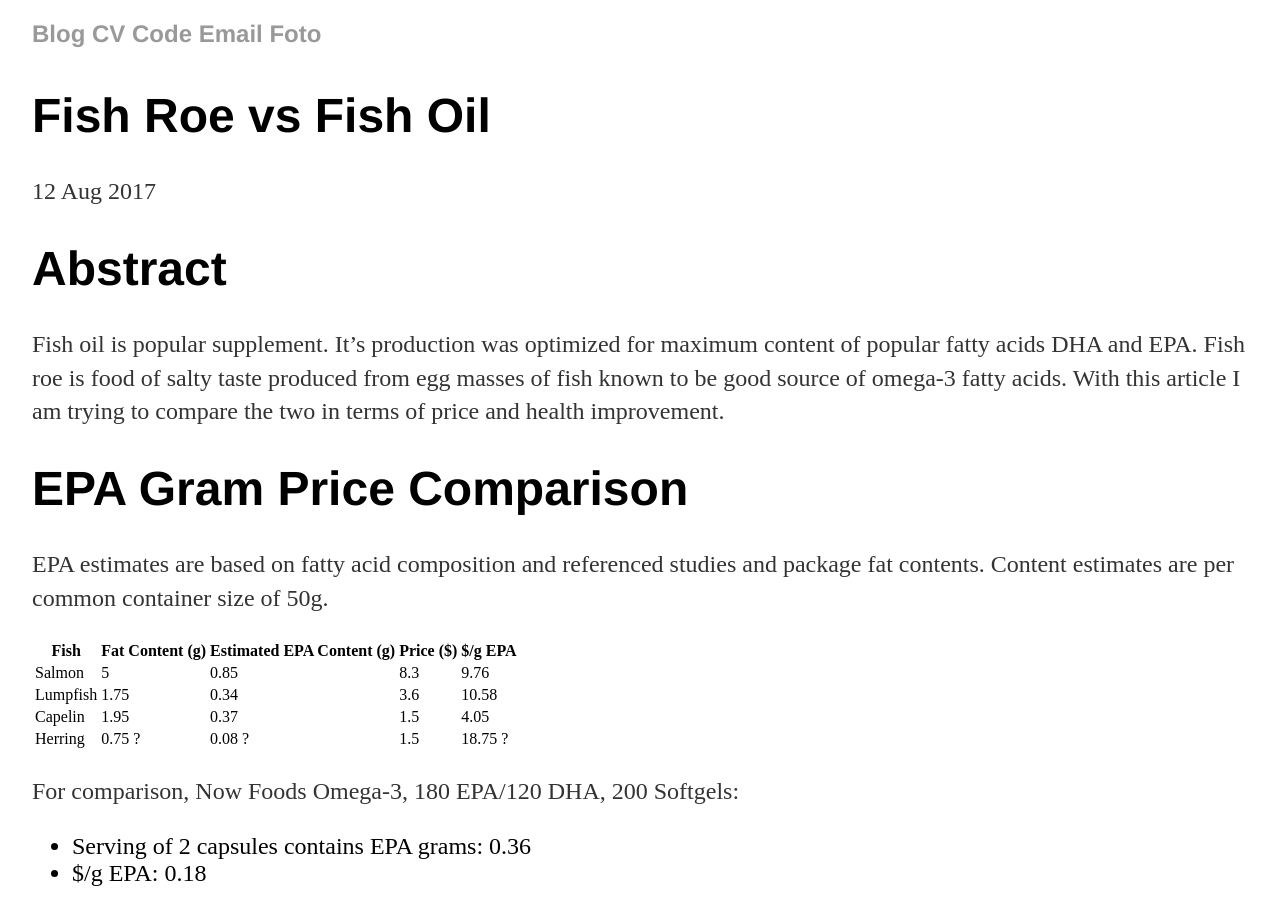
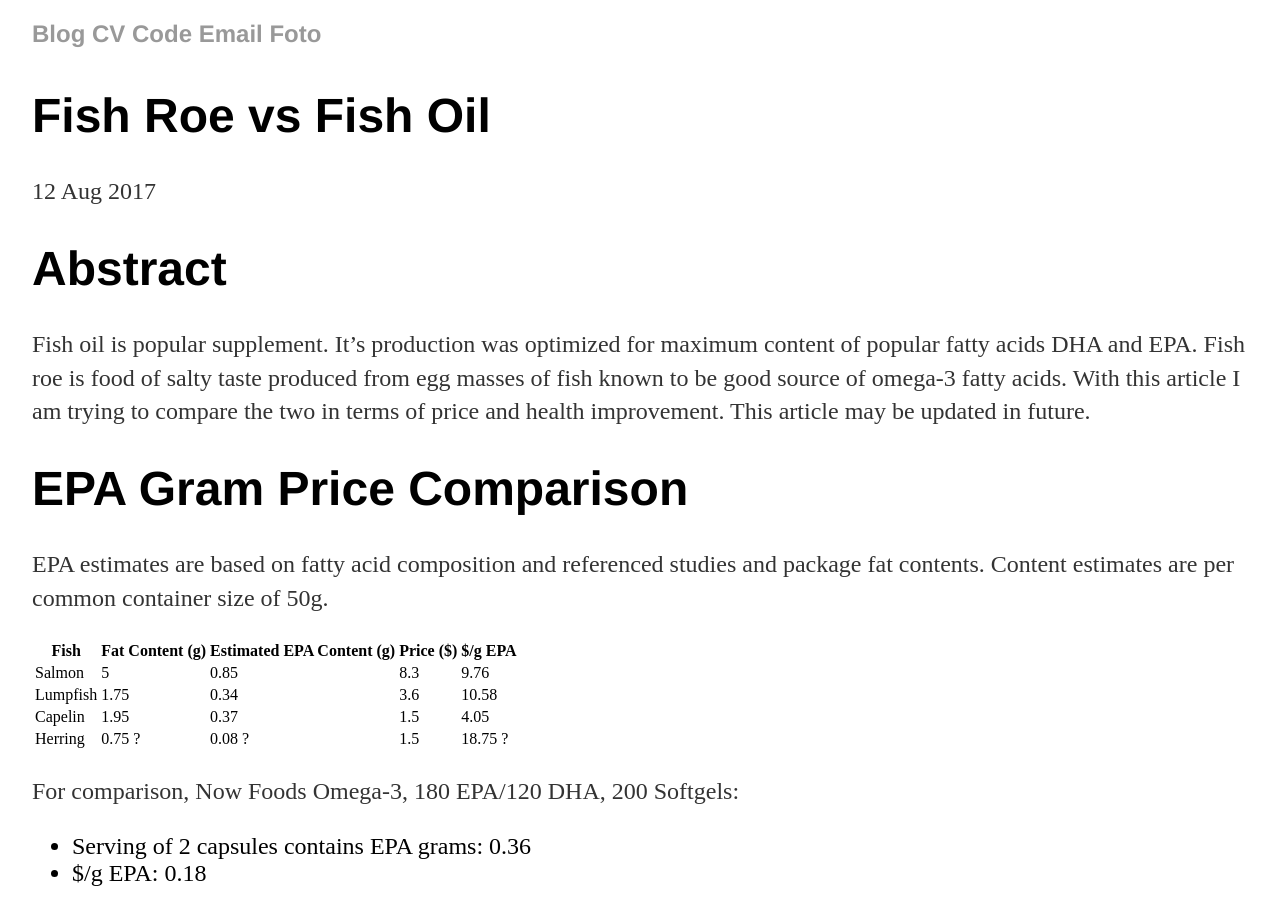
Before and after one commit to vackosar/vackosar.github.io, a Jekyll site: the page built from _posts/2017-08-12-Fish-Roe-vs-Fish-Oil.md, in a window 1280 px wide and 900 px high. Built offline with Jekyll 4.4.1, drawn with Linux system fonts in a browser that asks for light colours; comment, search, counter and statistics services are not loaded.

Commit message:
Fish Oil vs Fish Oil

```diff
--- a/_posts/2017-08-12-Fish-Roe-vs-Fish-Oil.md
+++ b/_posts/2017-08-12-Fish-Roe-vs-Fish-Oil.md
@@ -7,7 +7,7 @@
 
 # Abstract
 
-Fish oil is popular supplement. It's production was optimized for maximum content of popular fatty acids DHA and EPA. Fish roe is food of salty taste produced from egg masses of fish known to be good source of omega-3 fatty acids. With this article I am trying to compare the two in terms of price and health improvement.
+Fish oil is popular supplement. It's production was optimized for maximum content of popular fatty acids DHA and EPA. Fish roe is food of salty taste produced from egg masses of fish known to be good source of omega-3 fatty acids. With this article I am trying to compare the two in terms of price and health improvement. This article may be updated in future.
 
 # EPA Gram Price Comparison
 
```
